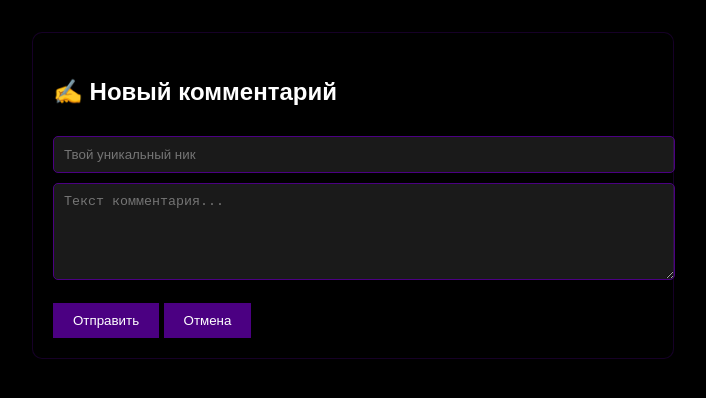
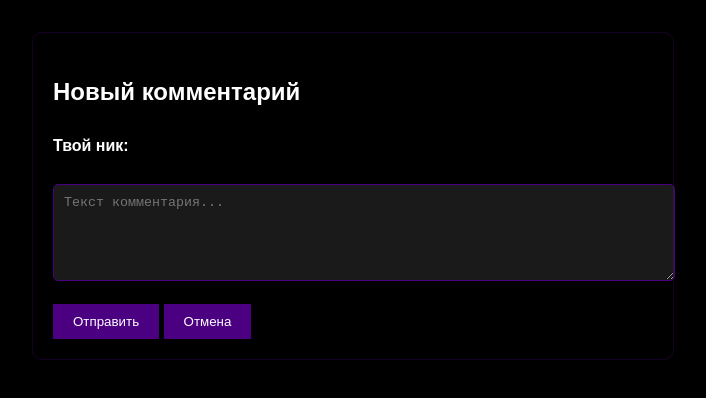
Before and after one commit to ZILOGZ80000/Symbolic-Cat, a website: page add-comment.html in a window 1280 px wide. Shown: the whole page, without its empty margins (287-993 px from the left). Drawn offline with Linux system fonts and the light colour scheme.

Commit message:
Update add-comment.html

```diff
--- a/add-comment.html
+++ b/add-comment.html
@@ -61,15 +61,18 @@
 </head>
 <body>
     <div class="container">
-        <h2>✍️ Новый комментарий</h2>
+        <h2>Новый комментарий</h2>
         <div class="nick-info" id="nickInfo"></div>
 
         <form id="commentForm">
-            <div id="nickContainer">
-                <input type="text"
+        <div id="nickContainer">
+            <h4>Твой ник: <span  id="nick"></span>
+                <!--<input type="text"
                        id="nickname"
                        placeholder="Твой уникальный ник"
-                       required>
+                       required>-->
+
+
             </div>
 
             <textarea id="comment"
@@ -85,11 +88,12 @@
 <script>
 document.addEventListener('DOMContentLoaded', async () => {
     const nickname = localStorage.getItem('userNick');
+    document.getElementById("nick").text = nickname;
 
     async function sendComment(text) {
         try {
             // 1. Получаем текущие комментарии
-            const currentResponse = await fetch(`.netlify/functions/get-comments.js`, {
+            const currentResponse = await fetch(`.netlify/functions/get-comments`, {
             });
 
 
```
